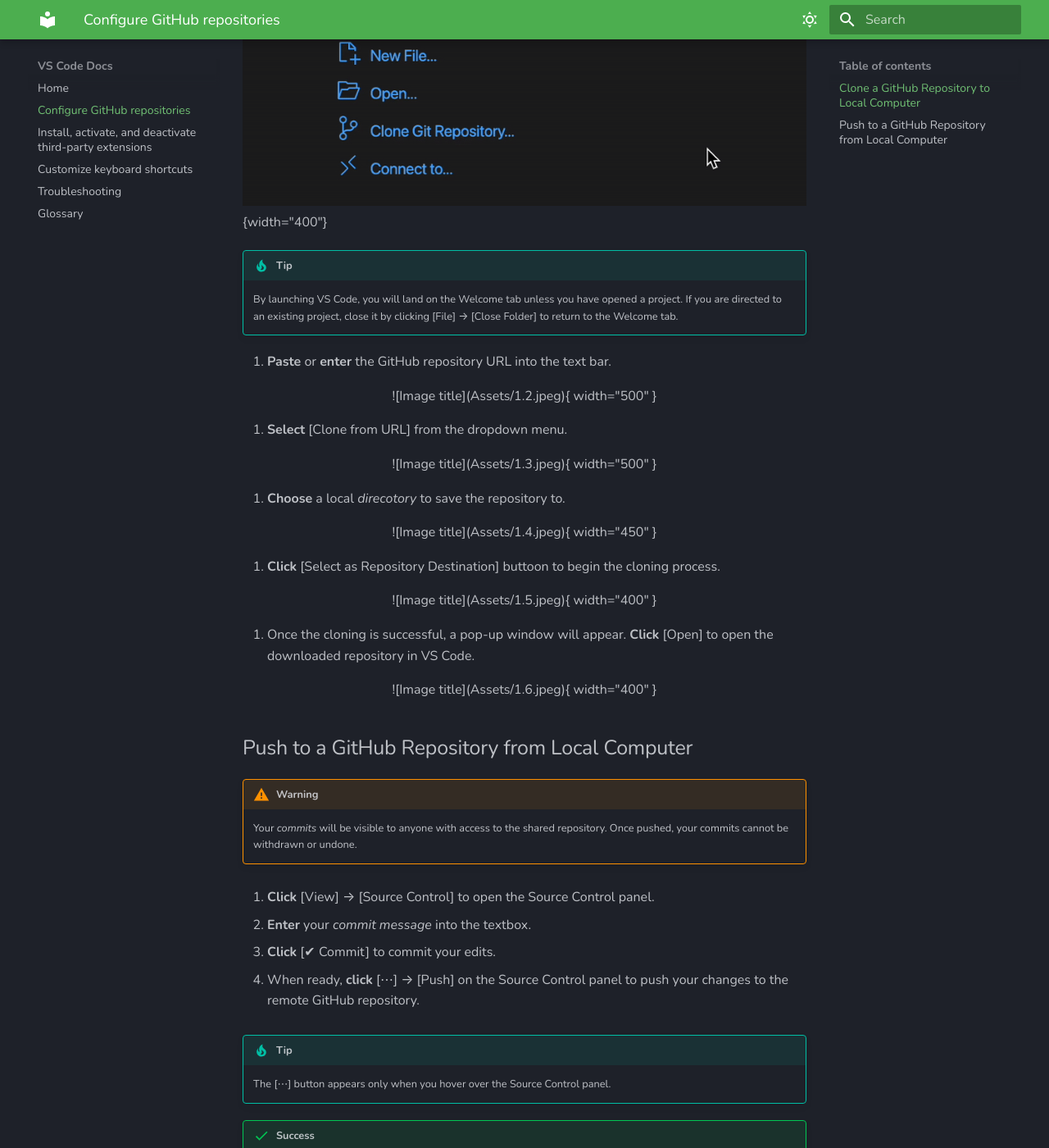
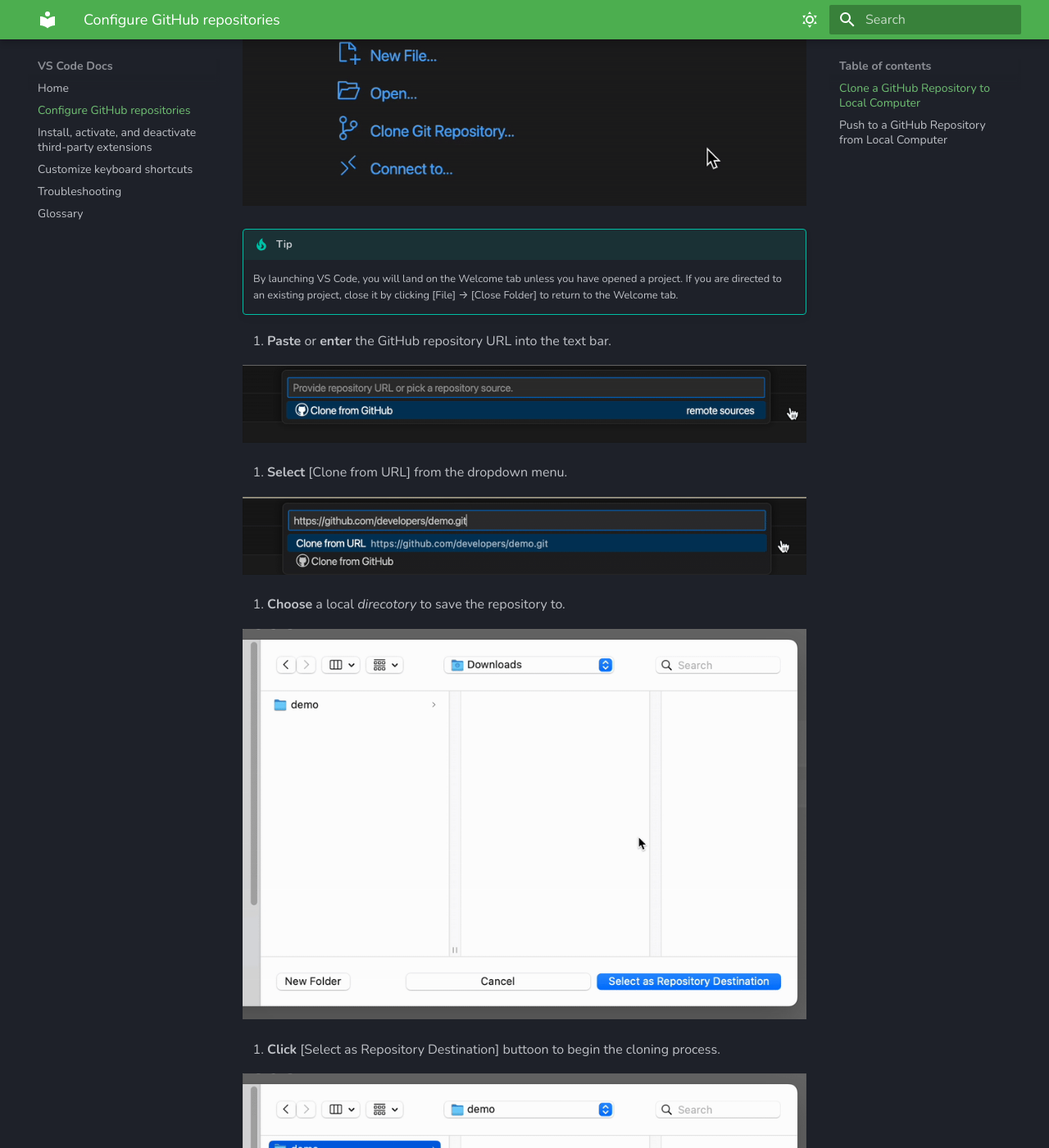
Before and after one commit to DJANG2024/MKDocsMaterial, an MkDocs documentation site: the page built from docs/github_repo.md, in a window 1280 px wide and 1400 px high, scrolled down 736 px. Shown: the whole window at 82% size. Built offline with MkDocs 1.6.1 and Material for MkDocs 9.7.7, drawn with Linux system fonts in a browser that asks for light colours.

Commit message:
Add images

```diff
--- a/docs/github_repo.md
+++ b/docs/github_repo.md
@@ -8,40 +8,30 @@
 
 1. **Click** [Clone Git Repository] on the Welcome tab.
 
-![image](Assets/img1.1.gif "[Clone Git Repository] button") {width="400"}
+![image](Assets/img1.1.gif "[Clone Git Repository] button")
 
 !!! tip "Tip"
     By launching VS Code, you will land on the Welcome tab unless you have opened a project. If you are directed to an existing project, close it by clicking [File] → [Close Folder] to return to the Welcome tab.
 
 2. **Paste** or **enter** the GitHub repository URL into the text bar.
 
-  <figure markdown="span">
-    ![Image title](Assets/1.2.jpeg){ width="500" }
-  </figure>
+![image](Assets/img1.2.gif "Input GitHub repository URL")
 
 3. **Select** [Clone from URL] from the dropdown menu.
 
-  <figure markdown="span">
-    ![Image title](Assets/1.3.jpeg){ width="500" }
-  </figure>
+![image](Assets/img1.3.gif "[Clone from URL] menu item")
 
 4. **Choose** a local <i>direcotory</i> to save the repository to.
 
-  <figure markdown="span">
-    ![Image title](Assets/1.4.jpeg){ width="450" }
-  </figure>
+![image](Assets/img1.4.gif "Select your desired destination")
 
 5. **Click** [Select as Repository Destination] buttoon to begin the cloning process.
 
-  <figure markdown="span">
-    ![Image title](Assets/1.5.jpeg){ width="400" }
-  </figure>
+![image](Assets/img1.5.gif "[Select as Repository Destination] button")
 
 6. Once the cloning is successful, a pop-up window will appear. **Click** [Open] to open the downloaded repository in VS Code.
 
-  <figure markdown="span">
-    ![Image title](Assets/1.6.jpeg){ width="400" }
-  </figure>
+![image](Assets/img1.6.gif "[Open] button")
 
 
 ## Push to a GitHub Repository from Local Computer
```
Also changed, not shown: docs/Assets/img1.2.gif (added), docs/Assets/img1.3.gif (added), docs/Assets/img1.4.gif (added), docs/Assets/img1.5.gif (added), docs/Assets/img1.6.gif (added).
